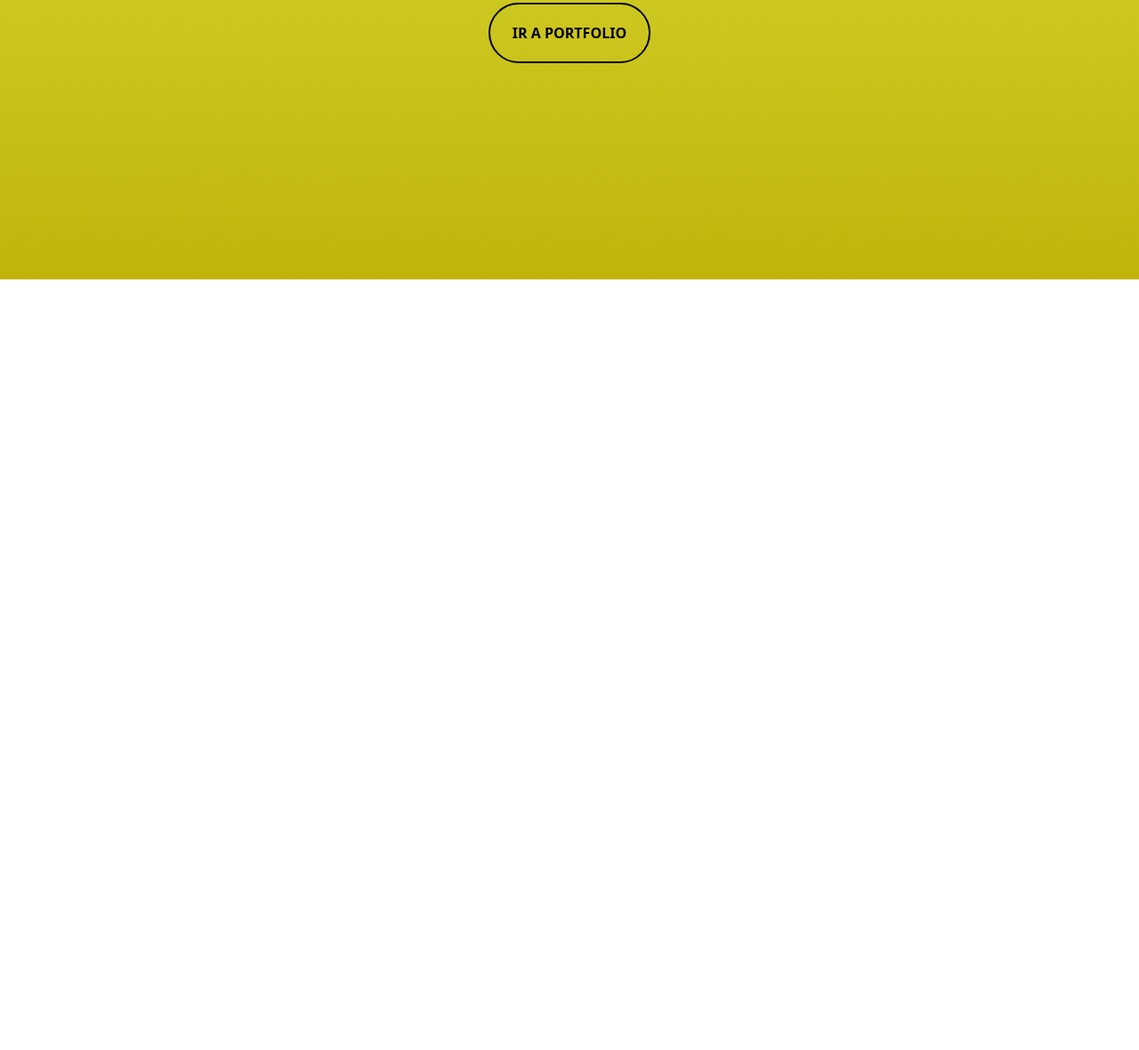
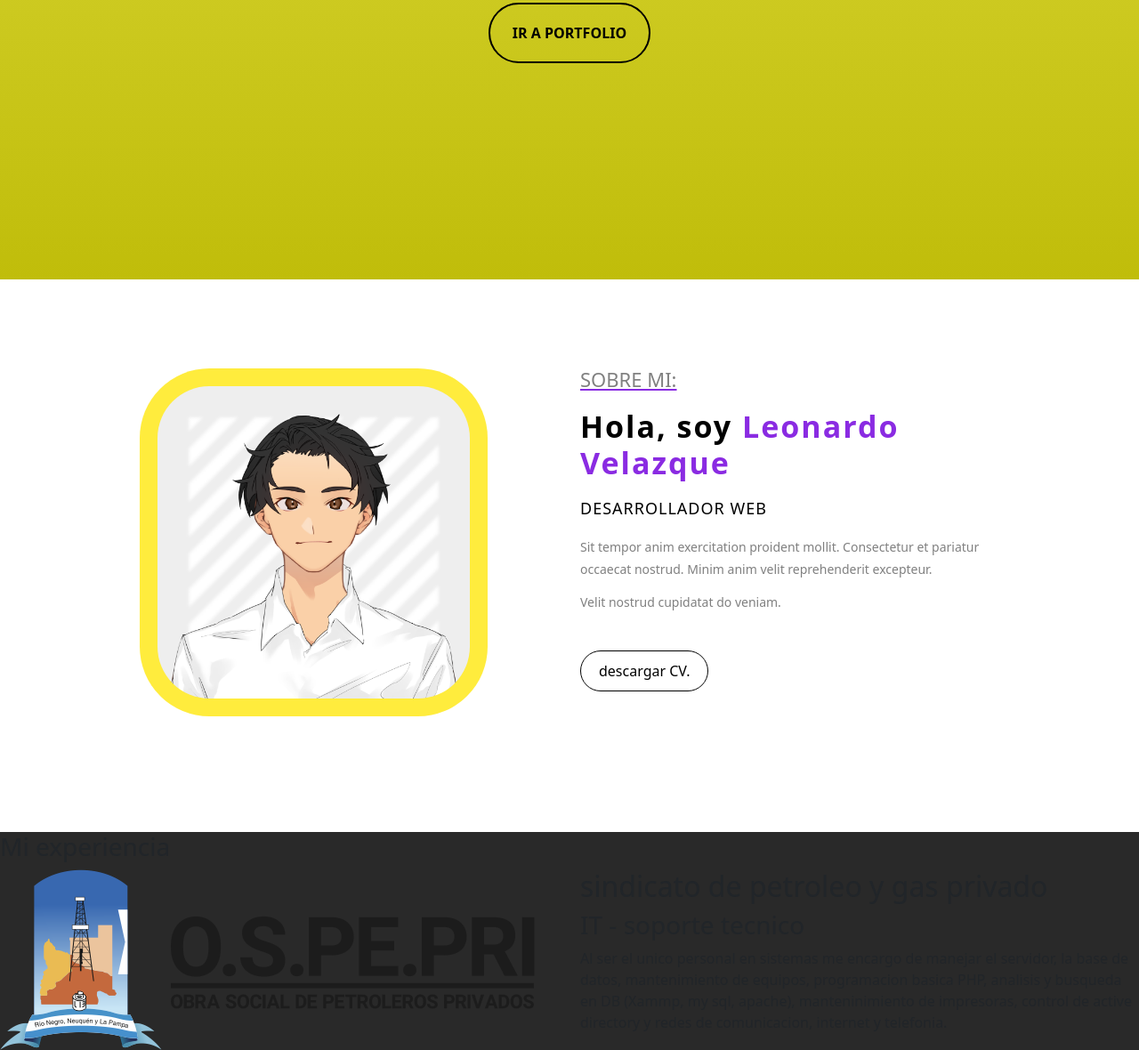
Before and after one commit to LeoVelazque/Front-End-dinamico, a plain HTML site: page index.html in a window 1280 px wide. Shown: the part 486-1666 px from the top of the page at 89% size. Before the commit the page ends 800 px from the top, so only its background shows below. Drawn offline with nearby package versions, Linux system fonts and the light colour scheme.

Commit message:
sobre mi

```diff
--- a/index.html
+++ b/index.html
@@ -24,12 +24,12 @@
                     <a href="#"><img src="yo programo.png" alt="" width="150px"></a>
                     <nav id="nav">
                         <ul>
-                            <li><a href="" class="seleccionado">inicio</a></li>
-                            <li><a href="">acerca de</a></li>
-                            <li><a href="">experiencia</a></li>
-                            <li><a href="">educacion</a></li>
-                            <li><a href="">habilidades</a></li>
-                            <li><a href="">proyectos</a></li>
+                            <li><a href="#inicio" class="seleccionado">inicio</a></li>
+                            <li><a href="#acerca_de">acerca de</a></li>
+                            <li><a href="#experiencia">experiencia</a></li>
+                            <li><a href="#educacion">educacion</a></li>
+                            <li><a href="#habilidades">habilidades</a></li>
+                            <li><a href="#proyectos">proyectos</a></li>
                         </ul>
                     </nav>
                     <!--iconos del menu-->
@@ -52,8 +52,42 @@
             </div>
         </div>
     </section>
-    <section id="sobre mi">
-        <div class="contenedor-foto"></div>
+    <section id="acerca_de">
+        <div class="container">
+
+            <div class="sobreMi">
+                <div class="row">
+                    <div class="col col-sm-12 col-md-6 col-lg-6">
+                        <div class="contenedor-foto">
+                <img src="perfil_anime.png" alt="" id="fotoPerfil">
+            </div></div>
+                    <div class="col col-sm-12 col-md-6 col-lg-6">
+                        <p class="titulo-seccion">sobre mi:</p>
+                        <h2>Hola, soy <span>Leonardo Velazque</span></h2>
+                        <h3>desarrollador web</h3>
+                        <p>Sit tempor anim exercitation proident mollit. Consectetur et pariatur occaecat nostrud. Minim anim velit reprehenderit excepteur.</p>
+                        <p>Velit nostrud cupidatat do veniam.</p>
+                        <a href="#">descargar CV.</a>
+                    </div>
+                </div>
+
+            </div>
+        </div>
+    </section>
+    <section id="experiencia">
+        <h3 class="titulo-seccion">Mi experiencia</h3>
+        <div class="row" id="sindicato">
+            <div class="col">
+                <div class="logo">
+                    <img src="logo ospepri.png" alt="logo">
+                </div>
+            </div>
+            <div class="col">
+                <h2>sindicato de petroleo y gas privado</h2>
+                <h3>IT - soporte tecnico</h3>
+                <p>Al ser el unico personal en sistemas me encargo de manejar el servidor, la base de datos, mantenimiento de equipos, programacion basica PHP, analisis y busqueda en DB (Xammp, my sql, apache), manteninimiento de impresoras, control de active directory y redes de comunicacion, internet y telefonia.</p>
+            </div>
+        </div>
     </section>
 </body>
 </html>
--- a/styles.css
+++ b/styles.css
@@ -3,8 +3,10 @@ html {
     scroll-behavior: smooth;
 }
 
+/*inicio*/
+
 #inicio {
-    background: linear-gradient(rgb(231, 229, 108),rgb(208, 205, 38), rgb(192, 180, 10) );
+    background: linear-gradient(rgb(231, 229, 108),rgb(208, 205, 38), rgb(192, 189, 10) );
     background-size: cover;
     background-position: center center;
     height: 100vh;
@@ -117,3 +119,85 @@ html {
     color: #fff;
     display: none;
 }
+
+/*sobre mi*/
+
+#acerca_de {
+    max-width: 1100px;
+    margin: auto;
+    padding: 100px 15px;
+    color: black;
+    display: flex;
+}
+
+#acerca_de .container .contenedor-foto {
+    max-width: 400px;
+    margin-right: 80px;
+}
+
+#acerca_de .container .contenedor-foto img{
+    padding: 20px;
+    width: 100%;
+    border-radius: 20%;
+    background-color: #ffe600c2;
+    min-width: 150px;
+    margin-bottom: 30px;
+}
+
+#acerca_de .container .sobreMi {
+    margin: 0px 40px;
+}
+
+#acerca_de .container .sobreMi .titulo-seccion {
+    font-size: 22px;
+    text-transform: uppercase;
+    text-decoration: underline;
+    text-decoration-color: blueviolet;
+}
+
+#acerca_de .container .sobreMi h2 {
+    font-size: 34px;
+    font-weight: bold;
+    margin: 20px 0px;
+    letter-spacing: 2px;
+}
+
+#acerca_de .sobreMi h2 span {
+    color: blueviolet;
+}
+
+#acerca_de .sobreMi h3 {
+    font-size: 18px;
+    font-weight: 500;
+    text-transform: uppercase;
+    margin-bottom: 20px;
+    letter-spacing: 1px;
+}
+
+#acerca_de .sobreMi p {
+    font-size: 14px;
+    line-height: 25px;
+    color: gray;
+    margin-bottom: 12px;
+}
+
+#acerca_de .sobreMi a {
+    display: inline-block;
+    text-decoration: none;
+    color: #000000;
+    padding: 10px 20px;
+    border-radius: 25px;
+    border: 1px solid;
+    margin-top: 30px;
+    transition: .5s;
+}
+
+#acerca_de .sobreMi a:hover {
+    background-color: gold;
+}
+
+/*experiencia*/
+
+#experiencia {
+    background-color: #292929;
+}
```
Also changed, not shown: logo ospepri.png (added), perfil_anime.png (added).
